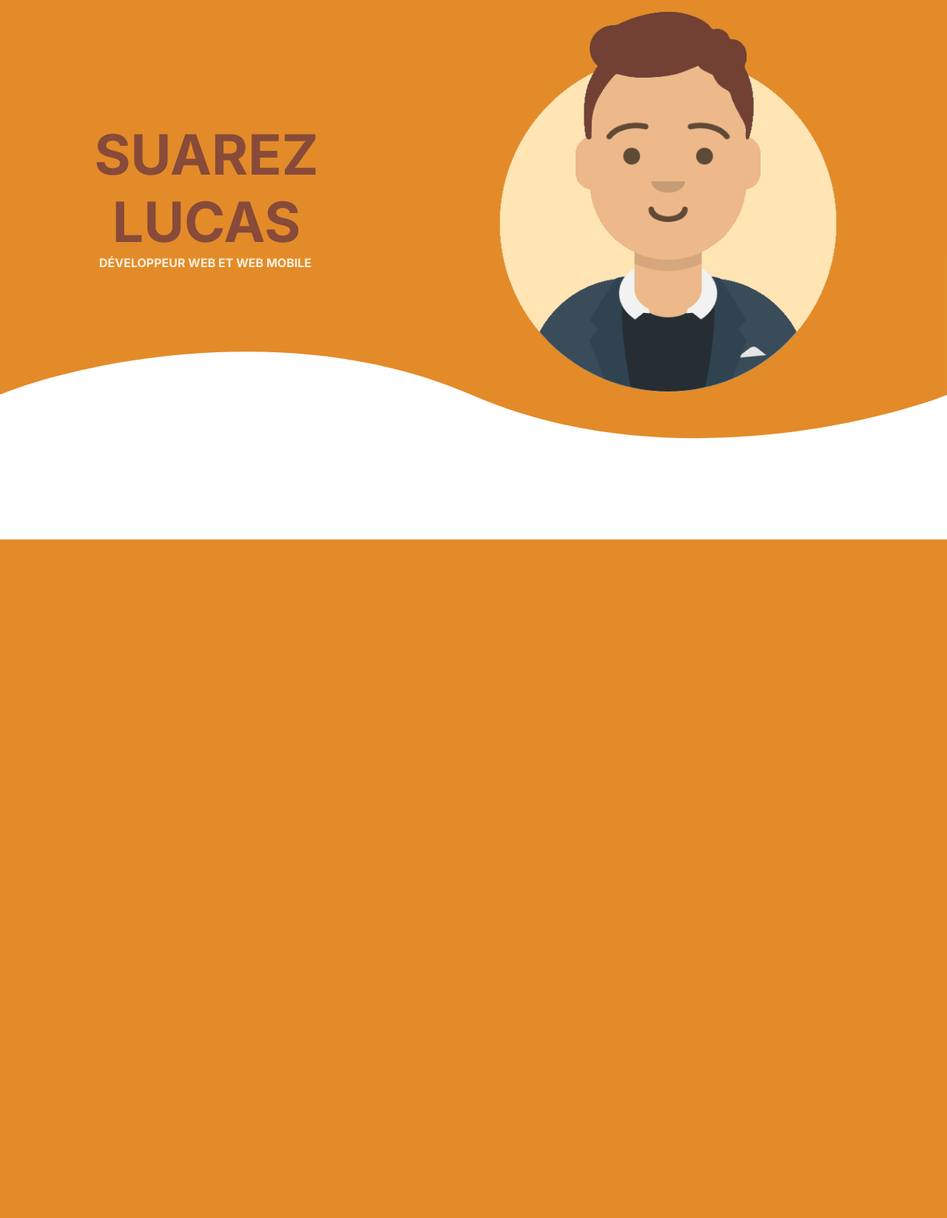
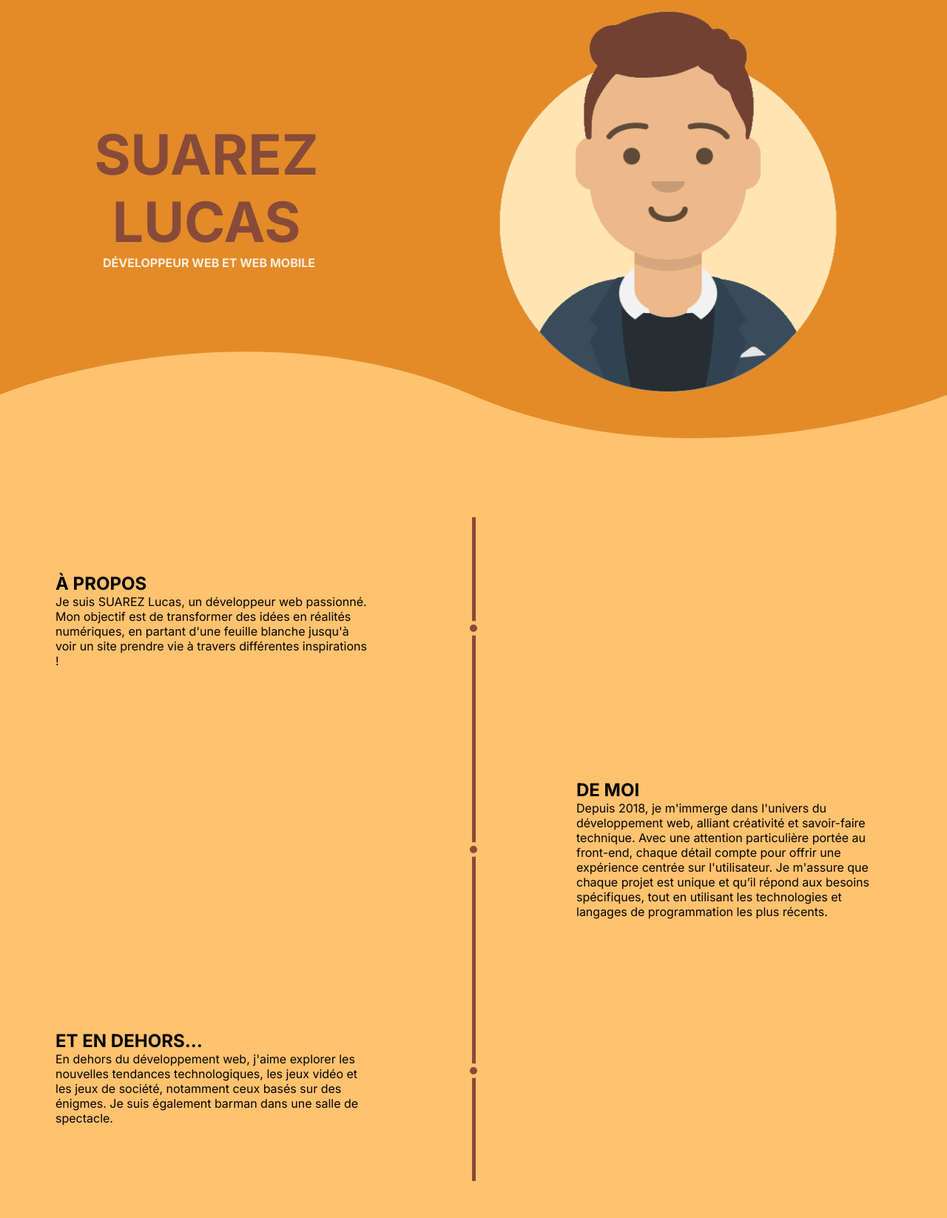
Before and after one commit to Lucas-Srz/Portfolio_2025, a PHP site: page / in a window 1280 px wide. Shown: the part 71-1717 px from the top of the page at 74% size. Before the commit the page ends 800 px from the top, so only its background shows below. Run offline with PHP 8.4, Linux system fonts and the light colour scheme; some web fonts are replaced.

Commit message:
PF25 | Information

```diff
--- a/index.php
+++ b/index.php
@@ -20,14 +20,39 @@
         <section id="acc">
             <div id="contenu">
                 <div>
-                    <h1>Développeur web et web mobile</h1>
-                    <h2 class="off">SUAREZ Lucas</h2>
+                    <h2 class="desc">Développeur web et web mobile</h2>
+                    <h2 class="nom off">SUAREZ Lucas</h2>
                 </div>
                 <img src="media/img/avatars.png" alt="Image de mon avatars me representant" class="off">
             </div>
             <span id="fondSupplementaire"></span>
             <img src="media/img/vague.svg" alt="Image en forme de vague pour faire la liaison entre la barre de navigation et la suite du site" class="vague">
         </section>
+
+        <!-- Information -->
+        <section id="inf">
+            <div class="sep">
+                <div class="lin">
+                    <div class="cer"></div>
+                    <div class="cer"></div>
+                    <div class="cer"></div>
+                </div>
+            </div>
+            <hgroup class="apr">
+                <h2>À propos</h2>
+                <p>Je suis SUAREZ Lucas, un développeur web passionné. Mon objectif est de transformer des idées en réalités numériques, en partant d'une feuille blanche jusqu'à voir un site prendre vie à travers différentes inspirations !</p>
+            </hgroup>
+
+            <hgroup class="dev">
+                <h2>De moi</h2>
+                <p>Depuis 2018, je m'immerge dans l'univers du développement web, alliant créativité et savoir-faire technique. Avec une attention particulière portée au front-end, chaque détail compte pour offrir une expérience centrée sur l'utilisateur. Je m'assure que chaque projet est unique et qu’il répond aux besoins spécifiques, tout en utilisant les technologies et langages de programmation les plus récents.</p>
+            </hgroup>
+
+            <hgroup class="aut">
+                <h2>Et en dehors...</h2>
+                <p>En dehors du développement web, j'aime explorer les nouvelles tendances technologiques, les jeux vidéo et les jeux de société, notamment ceux basés sur des énigmes. Je suis également barman dans une salle de spectacle.</p>
+            </hgroup>
+        </section>
     </main>
     <footer></footer>
 </body>
--- a/style/main.css
+++ b/style/main.css
@@ -10,7 +10,7 @@
 
 body{
     font-family: "Inter", sans-serif;
-    width: 100vw;
+    width: 100%;
 }
 
 /* - - - Animation Ligne - - - */
@@ -47,36 +47,97 @@ transform: scaleX(1);
     /* display: block; */
 }
 
+/* Acceuil */
 #acc{
     position: relative;
     text-transform: uppercase;
+    z-index: 1;
 
     #contenu{
         z-index: 1;
         position: absolute;
     }
 
-    h1{
+    .desc{
         color: var(--color-cream);
         margin-left: 10px;
         font-size: medium;
     }
 
-    h2{text-justify: auto;}
+    .nom{text-justify: auto;}
 
     .off{display: none;}
 }
 
+/* Information */
+#inf{
+    display: grid;
+    grid-template-columns: 10% 90%;
+    grid-template-rows: repeat(2 33%);
+    background-color: var(--color-beige);
+    padding-top: 65px;
+    padding-bottom: 50px;
+    /* padding: 65px 15px; */
+
+    hgroup{
+        margin: 25px;
+        /* margin: 15px 0; */
+        /* margin-right: 15px; */
+        /* text-align: justify; */
+
+        h2{text-transform: uppercase;}
+    }
+
+    .sep{
+        grid-column: 1;
+        grid-row: 1 / 4;
+    }
+    .apr{
+        grid-column: 2;
+        grid-row: 1;
+    }
+    .dev{
+        grid-column: 2;
+        grid-row: 2;
+    }
+    .aut{
+        grid-column: 2;
+        grid-row: 3;
+    }
+
+    .lin {
+        background-color: var(--color-brown);
+        width: 5px;
+        height: 100%;
+        margin: auto;
+        display: flex;
+        flex-direction: column;
+    }
+
+    .cer {
+        width: 20px;
+        height: 20px;
+        background-color: var(--color-brown);
+        border: 5px solid var(--color-beige);
+        border-radius: 50%;
+        margin: auto;
+        margin-left: -8px;
+    }
+
+}
 
 /* *************** CSS POUR Tablette / Ordinateur *************** */
 /* XXX plus grand ou égale à XXXpx */
 /* Tablette ≥ 426px */
 @media screen and (min-width: 426px) {
-
+    #inf{
+        padding-top: 125px;
+    }
 }
 
 /* LapTop (NoteBock) ≥ 769px */
 @media screen and (min-width: 769px) {
+    /* Acceuil */
     #acc{
         display: flex;
         place-content: center;
@@ -96,7 +157,7 @@ transform: scaleX(1);
                 flex-direction: column-reverse;
                 h1{margin-left: 0;}
 
-                h2{
+                .nom{
                     color: var(--color-brown);
                     font-size: 75px;
                     width: 300px;
@@ -116,10 +177,39 @@ transform: scaleX(1);
             left: 0;
         }
     }
+
+    /* Information */
+    #inf{
+        grid-template-columns: 45% 10% 45%;
+        grid-template-rows: repeat(3 33%);
+        padding-top: 200px;
+
+        hgroup{
+            margin: 50px;
+        }
+
+        .sep{
+            grid-column: 2;
+            grid-row: 1 / 4;
+        }
+        .apr{
+            grid-column: 1;
+            grid-row: 1;
+        }
+        .dev{
+            grid-column: 3;
+            grid-row: 2;
+        }
+        .aut{
+            grid-column: 1;
+            grid-row: 3;
+        }
+    }
 }
 
 /* Desktop ≥ 1025px */
 @media screen and (min-width: 1025px) {
+    /* Acceuil */
     #acc{
         display: flex;
         place-content: center;
@@ -138,4 +228,13 @@ transform: scaleX(1);
             height: 350px;
         }
     }
+
+    /* Information */
+    #inf{
+        padding-top: 350px;
+
+        hgroup{
+            margin: 75px;
+        }
+    }
 }
```
